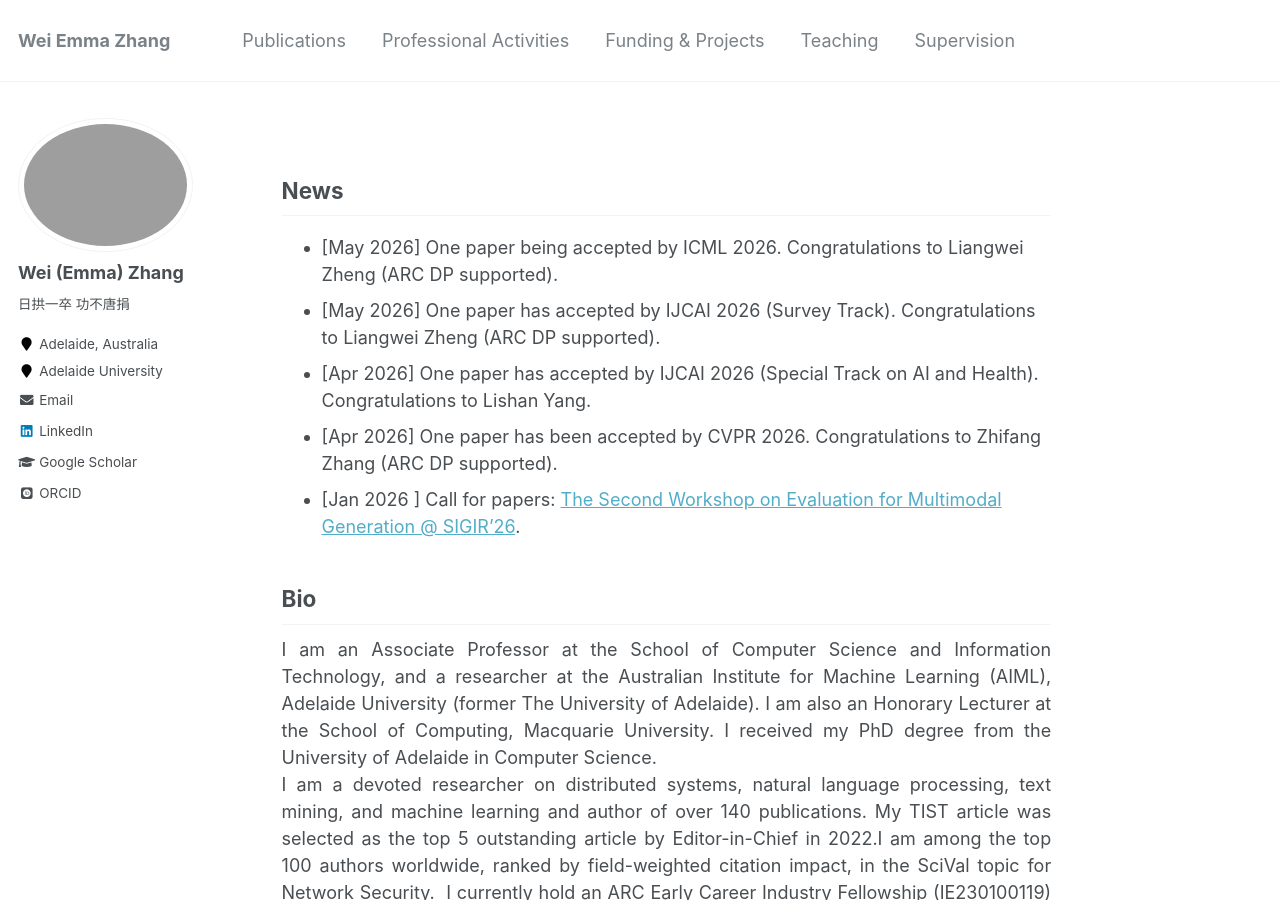
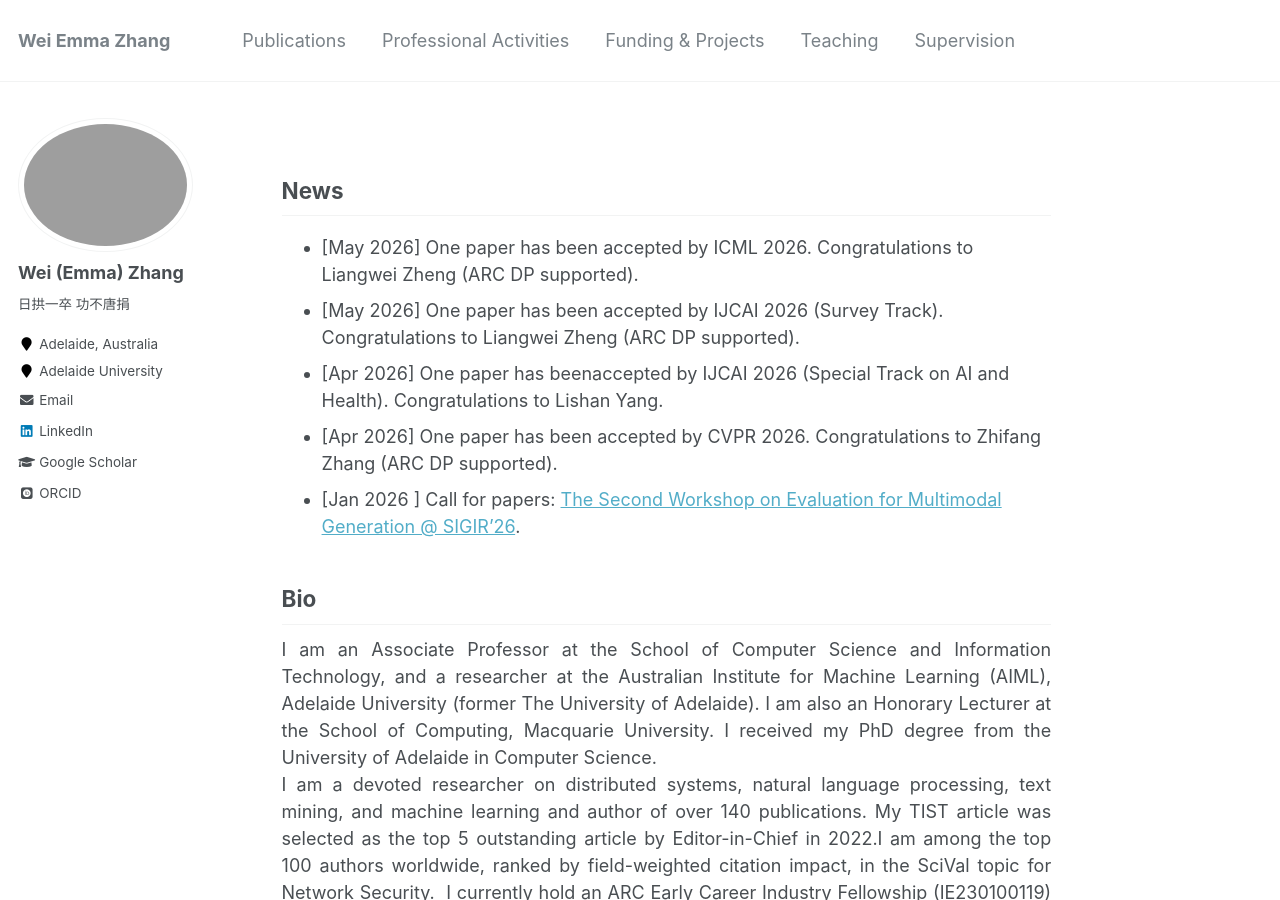
Before and after one commit to weiezhang/weiezhang.github.io, a Jekyll site: the page built from _pages/about.md, in a window 1280 px wide and 900 px high. Built offline with Jekyll 4.4.1, drawn with Linux system fonts in a browser that asks for light colours; some web fonts are replaced.

Commit message:
Update about.md

```diff
--- a/_pages/about.md
+++ b/_pages/about.md
@@ -9,9 +9,9 @@ redirect_from:
 ---
 
 ## News
-* [May 2026] One paper being accepted by ICML 2026. Congratulations to Liangwei Zheng (ARC DP supported).
-* [May 2026] One paper has accepted by IJCAI 2026 (Survey Track). Congratulations to Liangwei Zheng (ARC DP supported).
-* [Apr 2026] One paper has accepted by IJCAI 2026 (Special Track on AI and Health). Congratulations to Lishan Yang.
+* [May 2026] One paper has been accepted by ICML 2026. Congratulations to Liangwei Zheng (ARC DP supported).
+* [May 2026] One paper has been accepted by IJCAI 2026 (Survey Track). Congratulations to Liangwei Zheng (ARC DP supported).
+* [Apr 2026] One paper has beenaccepted by IJCAI 2026 (Special Track on AI and Health). Congratulations to Lishan Yang.
 * [Apr 2026] One paper has been accepted by CVPR 2026. Congratulations to Zhifang Zhang (ARC DP supported).
 * [Jan 2026 ] Call for papers: [The Second Workshop on Evaluation for Multimodal Generation @ SIGIR'26](https://evalmg.github.io/).
 <!--* [Dec 2025] Awarded 2025 Executive Dean's Staff Awards for Mid-Career Research Excellence.
```
